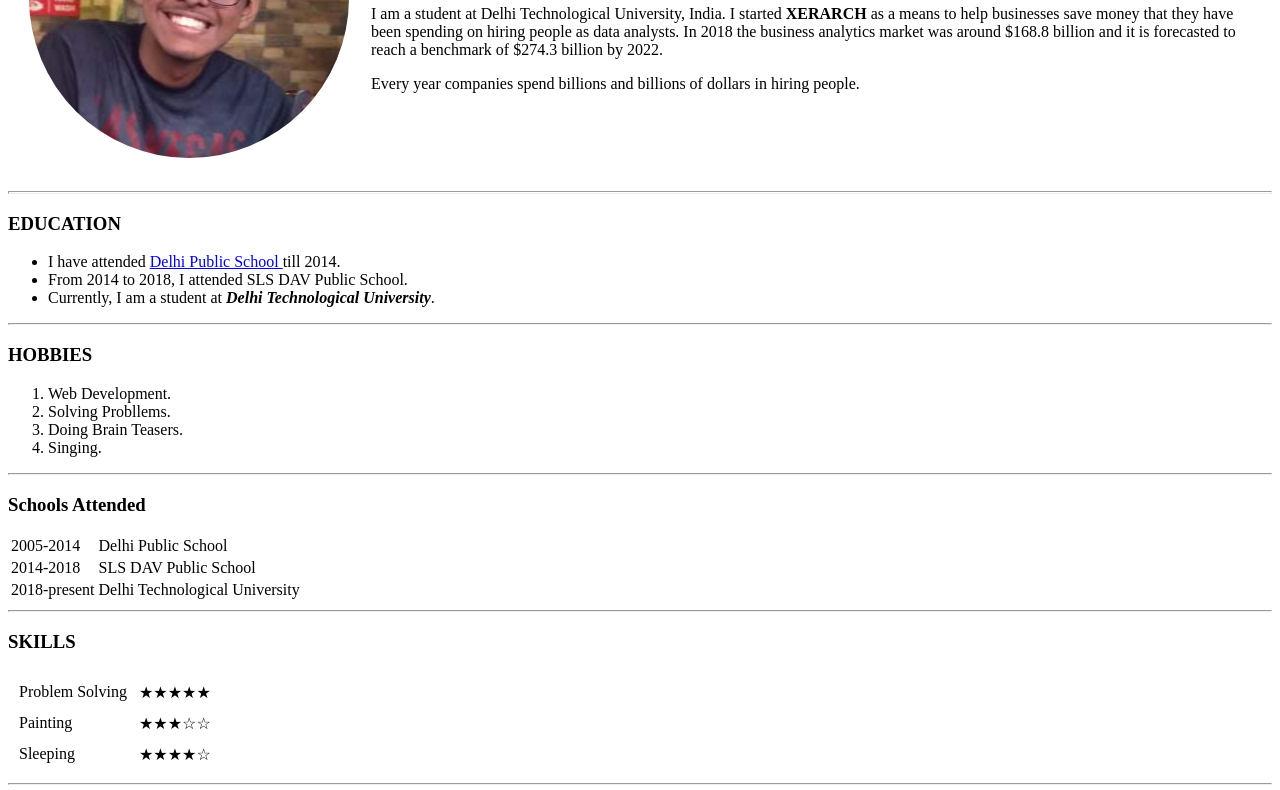
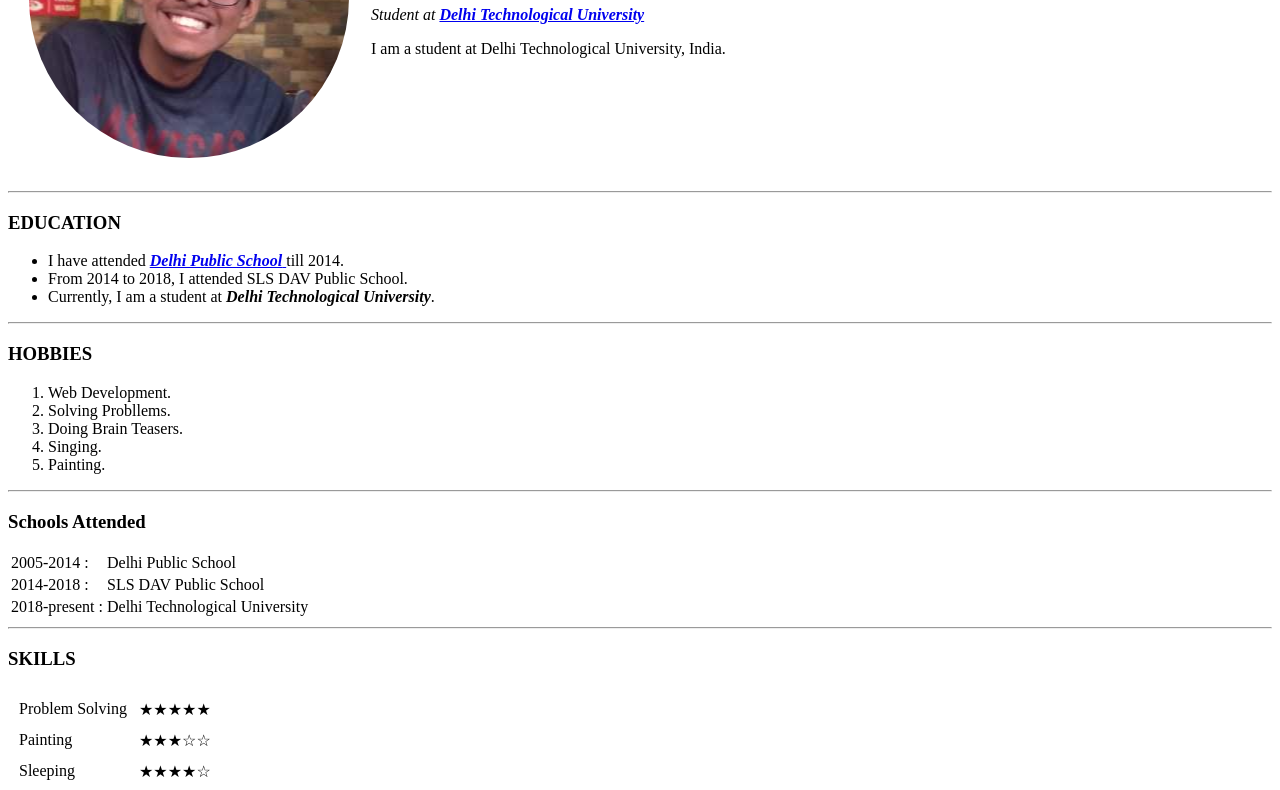
Before and after one commit to amansingh8208/CV, a plain HTML site: page index.html in a window 1280 px wide. Shown: the part 191-981 px from the top of the page. Drawn offline with Linux system fonts and the light colour scheme.

Commit message:
Update index.html

```diff
--- a/index.html
+++ b/index.html
@@ -4,6 +4,7 @@
 <head>
   <meta charset="utf-8">
   <title>Aman's Personal page</title>
+<link rel="stylesheet" href="css/style.css">
 </head>
 
 <body>
@@ -11,37 +12,40 @@
     <tr>
       <td><img src="circle-cropped.png" alt="Aman-Singh"></td>
       <td><h1>AMAN SINGH</h1>
-      <p><em>Founder of <strong><a href="www.xerarch.com">XERARCH</a></strong></em></p>
-      <p>I am a student at Delhi Technological University, India. I started <strong>XERARCH</strong> as a means to help businesses save money that they have been spending on hiring people as data analysts. In 2018 the business analytics market was around $168.8 billion and it is forecasted to reach a benchmark of $274.3 billion by 2022.</p>
-      <p>Every year companies spend billions and billions of dollars in hiring people.</p>
+      <p><em>Student at <strong><a href="www.dtu.ac.in">Delhi Technological University</a></strong></em></p>
+      <p>I am a student at Delhi Technological University, India.<!-- I started <strong>XERARCH</strong> as a means to help businesses save money that they have been spending on hiring people as data analysts. In 2018 the business analytics market was around $168.8 billion and it is forecasted to reach a benchmark of $274.3 billion by 2022.--></p>
+      <!--<p>Every year companies spend billions and billions of dollars in hiring people.</p>-->
       </td>
     </tr>
-  </table><hr size=3>
+  </table><hr>
   <h3>EDUCATION</h3>
   <ul>
-    <li>I have attended <a href="https://www.dpsindirapuram.com/">Delhi Public School </a>till 2014.</li>
+    <li>I have attended <a href="https://www.dpsindirapuram.com/"><strong><em>Delhi Public School</em></strong> </a>till 2014.</li>
     <li>From 2014 to 2018, I attended SLS DAV Public School.</li>
     <li>Currently, I am a student at <em><strong>Delhi Technological University</strong></em></em>.</li>
-  </ul><hr>
+  </ul>
+  <hr>
   <h3>HOBBIES</h3>
   <ol>
     <li>Web Development.</li>
     <li>Solving Probllems.</li>
     <li>Doing Brain Teasers.</li>
     <li>Singing.</li>
-  </ol><hr>
+    <li>Painting.</li>
+  </ol>
+  <hr>
   <h3>Schools Attended</h3>
   <table>
     <tr>
-      <td>2005-2014</td>
+      <td>2005-2014 : </td>
       <td>Delhi Public School</td>
     </tr>
     <tr>
-      <td>2014-2018</td>
+      <td>2014-2018 : </td>
       <td>SLS DAV Public School</td>
     </tr>
     <tr>
-      <td>2018-present</td>
+      <td>2018-present : </td>
       <td>Delhi Technological University</td>
     </tr>
   </table>
```
